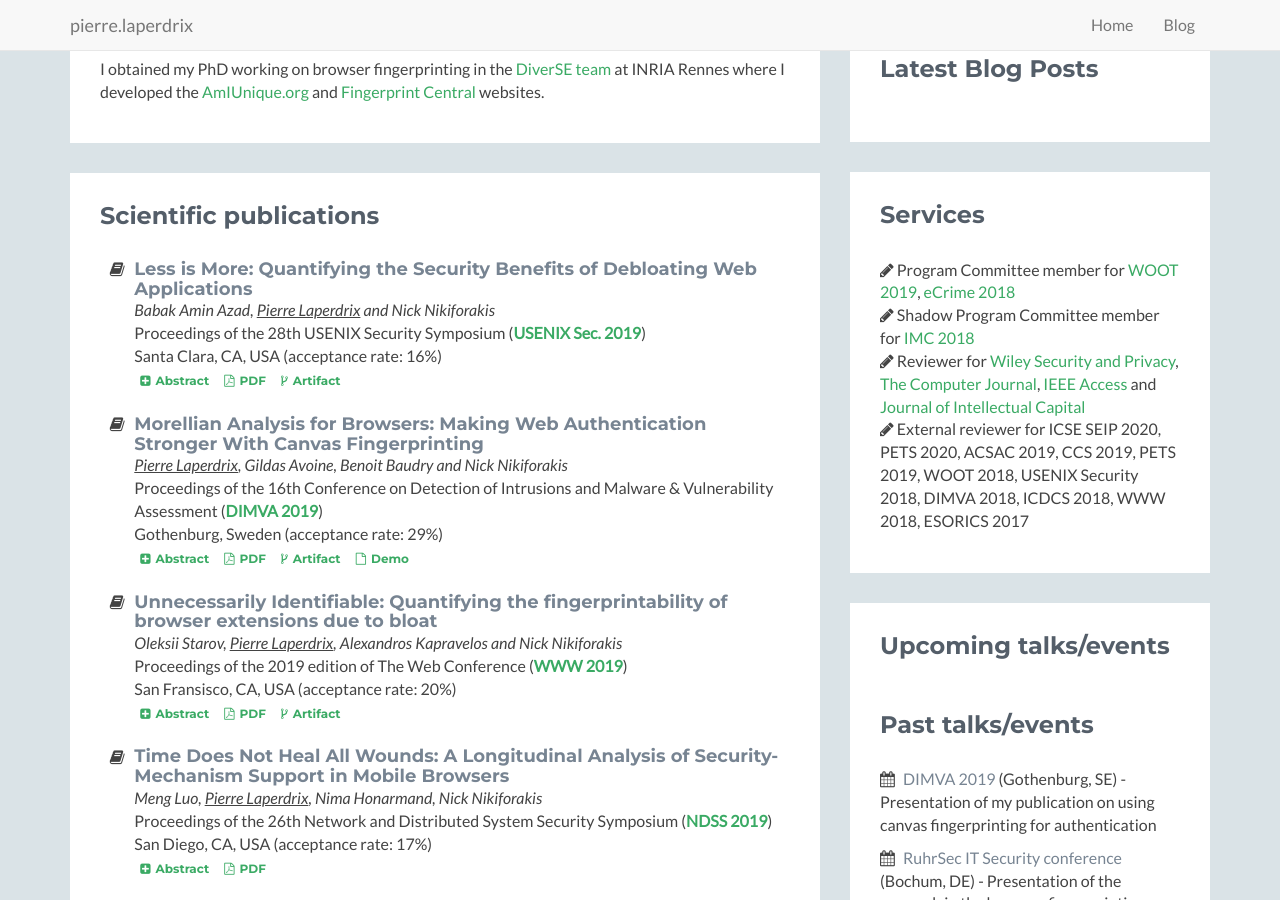
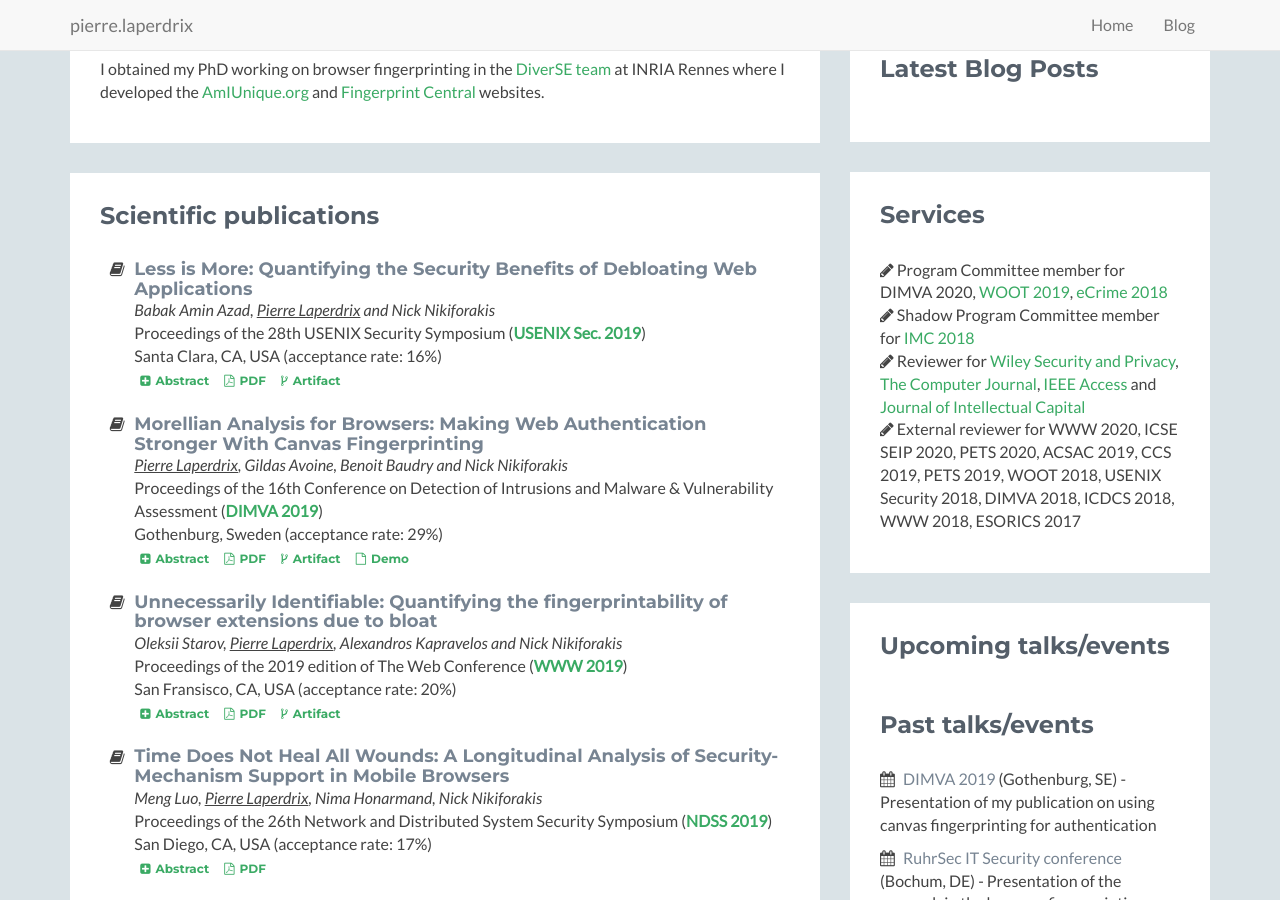
Before and after one commit to plaperdr/plaperdr.github.io, a Jekyll site: the page built from index.html, in a window 1280 px wide and 900 px high, scrolled down 517 px. Built offline with Jekyll 4.4.1, drawn with Linux system fonts in a browser that asks for light colours.

Commit message:
Updating site

```diff
--- a/index.html
+++ b/index.html
@@ -761,6 +761,7 @@
                     <div class="content">
                         <ul class="list-unstyled">
                             <li><i class="fa fa-pencil"></i> Program Committee member for
+                                DIMVA 2020,
                                 <a href="https://www.usenix.org/conference/woot19/call-for-papers" target="_blank">WOOT 2019</a>,
                                 <a href="https://www.antiphishing.org/apwg-events/ecrime2018/cfp" target="_blank">eCrime 2018</a>
                             </li>
@@ -772,7 +773,7 @@
                                 <a href="https://ieeeaccess.ieee.org/" target="_blank">IEEE Access</a> and
                                 <a href="https://www.emeraldinsight.com/journal/jic" target="_blank">Journal of Intellectual Capital</a>
                             </li>
-                            <li><i class="fa fa-pencil"></i> External reviewer for ICSE SEIP 2020, PETS 2020, ACSAC 2019, CCS 2019, PETS 2019, WOOT 2018, USENIX Security 2018,
+                            <li><i class="fa fa-pencil"></i> External reviewer for WWW 2020, ICSE SEIP 2020, PETS 2020, ACSAC 2019, CCS 2019, PETS 2019, WOOT 2018, USENIX Security 2018,
                                 DIMVA 2018, ICDCS 2018, WWW 2018, ESORICS 2017</li>
                         </ul>
                     </div><!--//content-->
```
